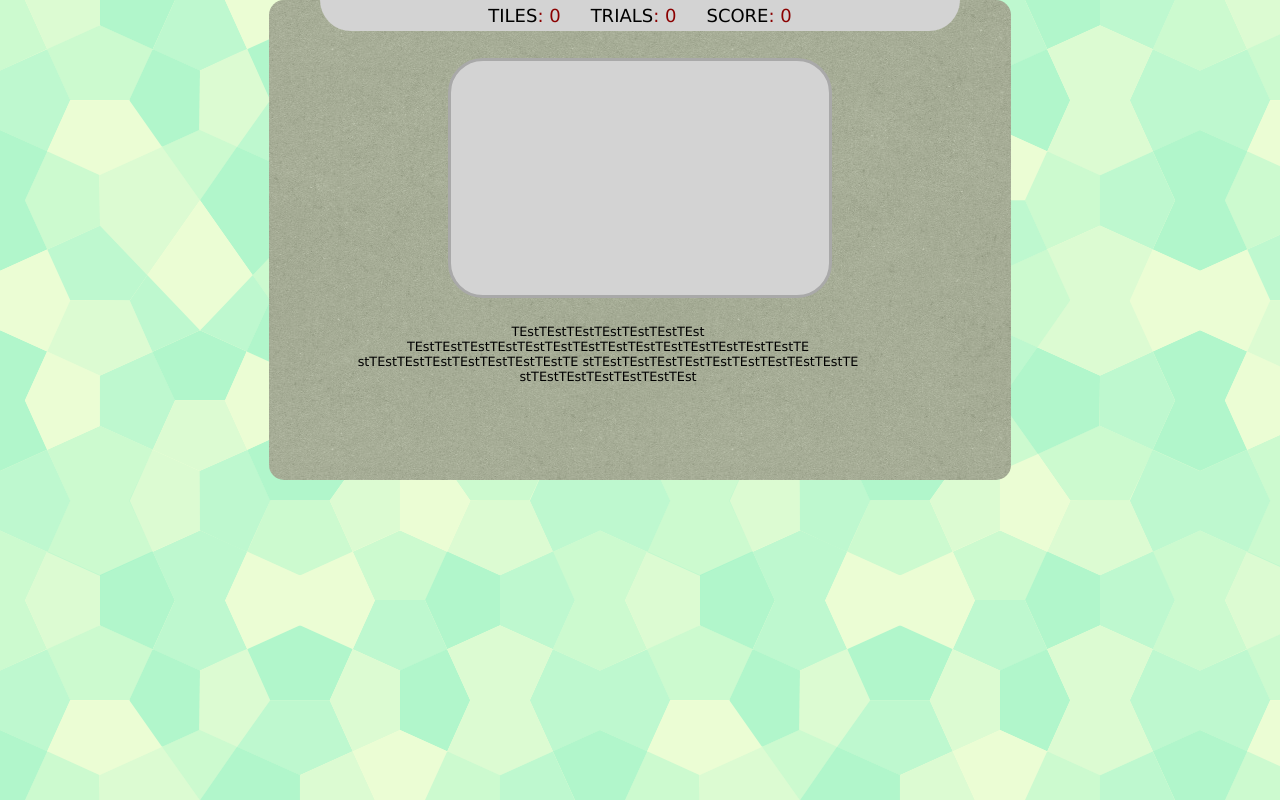
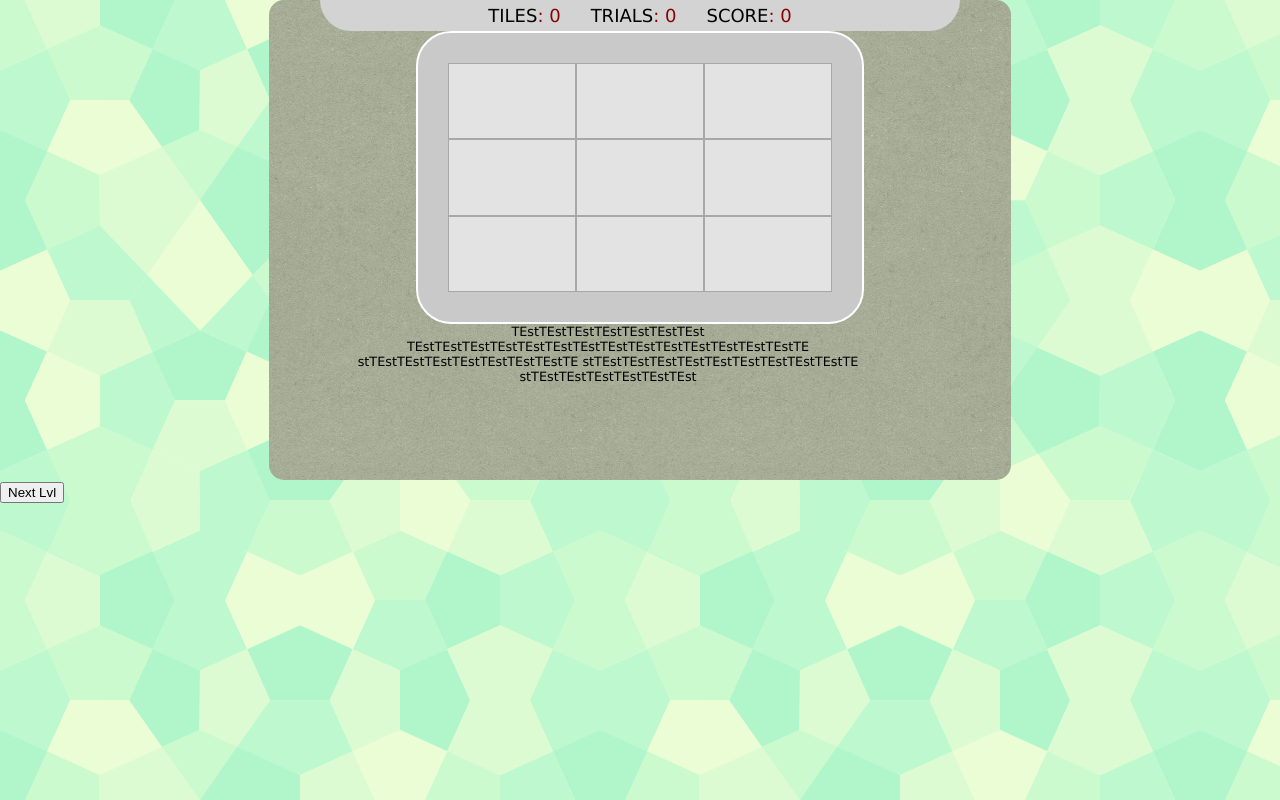
Before and after one commit to ttitto/Memory-Matrix-JS-Game, a plain HTML site: page MemoryMatrixGame/MemoryMatrix/index.html in a window 1280 px wide. Drawn offline with Linux system fonts and the light colour scheme.

Commit message:
Initial implementation of the board generation

```diff
--- a/MemoryMatrixGame/MemoryMatrix/css/styles.css
+++ b/MemoryMatrixGame/MemoryMatrix/css/styles.css
@@ -55,18 +55,6 @@ body {
     content: ': ';
 }
 
-#board {
-    width: 60%;
-    height: 50%;
-    margin: auto;
-    background: lightgray;
-    padding: 0 5%;
-    border-radius: 35px;
-    border: 3px solid darkgray;
-    position: relative;
-    text-align: center;
-}
-
 #infobox {
     max-width: 90%;
     margin-bottom: 15%;
@@ -75,3 +63,31 @@ body {
     word-wrap: break-word;
 }
 /*#endregion */
+
+/* Start Board Styles */
+#board {
+    width: 70%;
+    height: 70%;
+    margin: auto;
+    background: #c9c9c9;
+    padding: 0 5%;
+    border-radius: 35px;
+    border: 2px solid #fff;
+    position: relative;
+    text-align: center;
+    padding: 30px;
+    transition: all linear 0.4s;
+    display: table;
+}
+
+.row{
+    display: table-row;
+}
+
+.cell{
+    background-color: #e3e3e3;
+    border: 1px solid #a8a8a8;
+    display: table-cell;
+    border-collapse: collapse;
+}
+/* End Board Styles */
--- a/MemoryMatrixGame/MemoryMatrix/index.html
+++ b/MemoryMatrixGame/MemoryMatrix/index.html
@@ -7,5 +7,6 @@
 <body>
 
     <script src="js/app.js"></script>
+    <button onclick="goToNextLvl();">Next Lvl</button>
 </body>
 </html>
--- a/MemoryMatrixGame/MemoryMatrix/js/app.js
+++ b/MemoryMatrixGame/MemoryMatrix/js/app.js
@@ -2,6 +2,11 @@
 
 var mainContainer;
 var board;
+var currentLvl = 3; // 3 is the starting level
+
+function getLvl() {
+    return currentLvl;
+}
 
 function createBackground() {
     mainContainer = document.createElement('main');
@@ -9,8 +14,6 @@ function createBackground() {
 
     document.body.appendChild(mainContainer);
 }
-createBackground();
-
 
 function createScoreBoard() {
     var scoreBoard = document.createElement('div');
@@ -45,15 +48,57 @@ var ScoreBoardElement = function (imgURL, content, val) {
     this.val = val;
 
 }
-createScoreBoard();
 
+function getUserClick(event) {
+    // This function handles the player click
+    console.log(event.toElement);
+    console.log(event);
 
-function createBoard() {
-    board = document.createElement('div');
-    board.id = 'board';
-    mainContainer.appendChild(board);
+    // TODO: Update the user score
+    // TODO: Update the info msg at the bottom
 }
-createBoard();
+
+function goToNextLvl(canGoToNextLvl) {
+    canGoToNextLvl = (canGoToNextLvl === true) ? currentLvl++ :currentLvl--;
+    // TODO: Add this functionality
+    // 1. Chech which is the current level and calc the board cells and rows
+    // 2. Invoke "createBoard(cells, rows)" by giving in the correct number of cells and rows
+    // 3. The minimum cells AND rows numbers MUST BE 3x3.
+    createBoard(5, 6); // This is just a sample
+}
+
+function createBoard(cells, rows) {
+    cells = cells || 3;
+    rows = rows || 3;
+    var boardId = 'board'
+
+    var board = document.getElementById(boardId);
+    if(!board) {
+        board = document.createElement('div');
+        board.id = 'board';
+        mainContainer.appendChild(board);
+    }
+    board.innerHTML = '';
+
+    // Dynamic generation of the board sizes based on the number of cells
+//    board.style.width = ;
+//    board.style.height = ;
+
+    for(var i = 1;i <= rows; i++){
+        var row = document.createElement('div');
+        row.setAttribute('id', 'row'+i);
+        row.className = 'row';
+        for(var j = 1; j <= cells; j++) {
+            var cell = document.createElement('div');
+            cell.setAttribute('id', 'cell'+i+j);
+            cell.className = 'cell';
+            // Detects the player click
+            cell.addEventListener('click', getUserClick.bind(this), false);
+            row.appendChild(cell);
+        }
+        board.appendChild(row)
+    }
+}
 
 function createInfoBox() {
     var infobox = document.createElement('div');
@@ -62,4 +107,8 @@ function createInfoBox() {
 	infobox.textContent='TEstTEstTEstTEstTEstTEstTEst TEstTEstTEstTEstTEstTEstTEstTEstTEstTEstTEstTEstTEstTEstTE stTEstTEstTEstTEstTEstTEstTEstTE stTEstTEstTEstTEstTEstTEstTEstTEstTEstTE stTEstTEstTEstTEstTEstTEst';
     mainContainer.appendChild(infobox);
 }
+
+createBackground();
+createScoreBoard();
+createBoard();
 createInfoBox();
```
Lines whose indentation alone changed are shown as unchanged.
